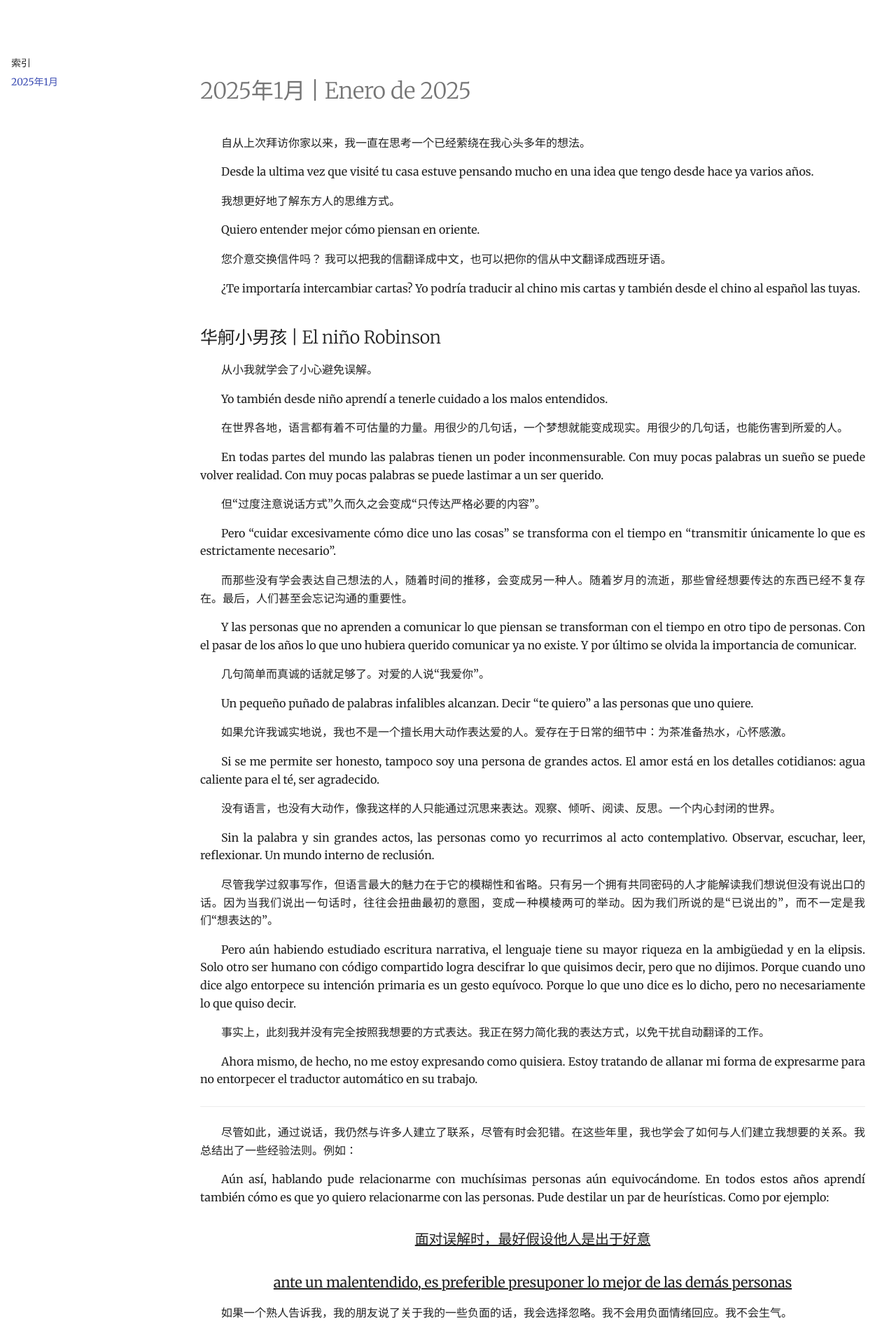
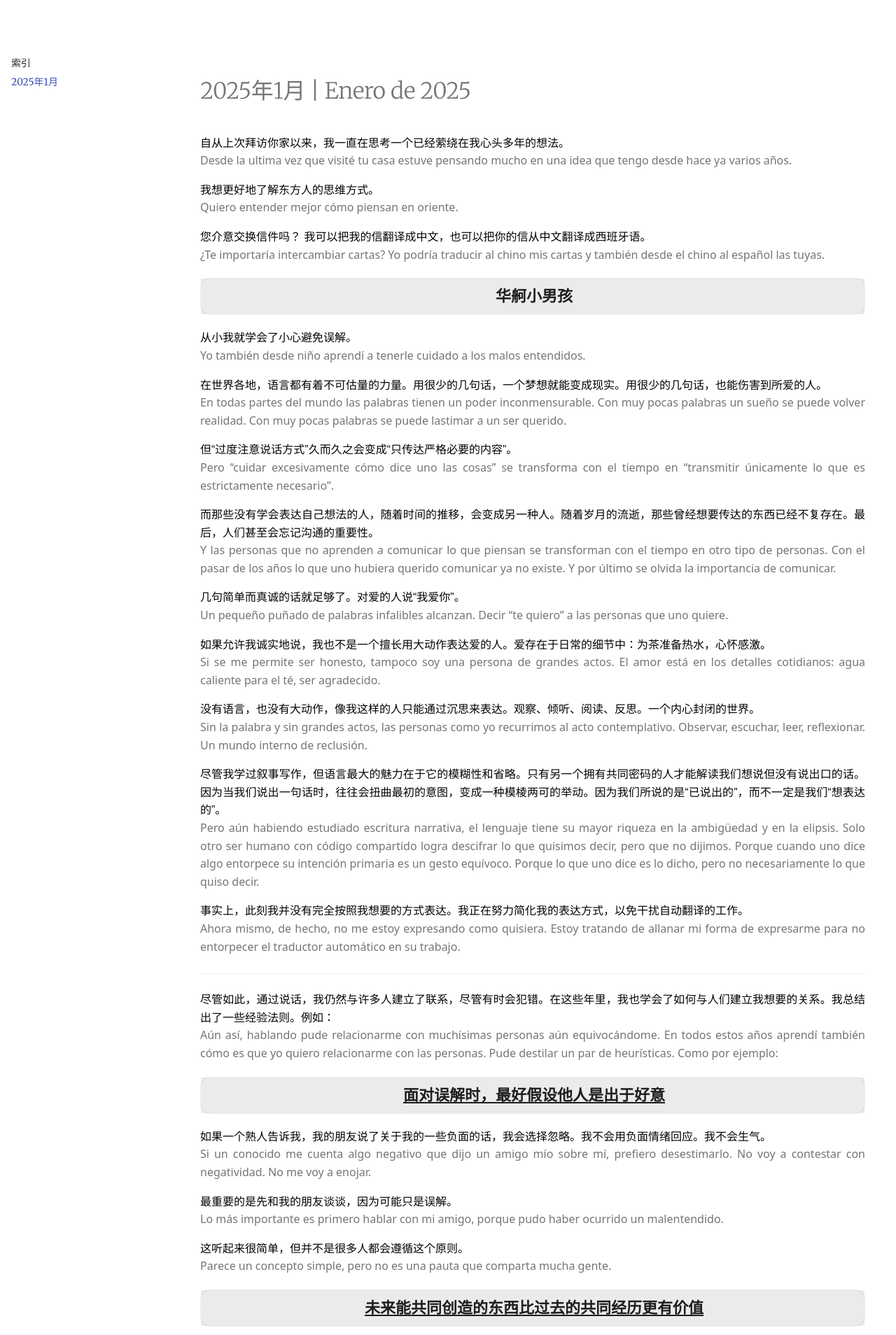
Before and after one commit to junon-txt/fang-huizhen, an MkDocs documentation site: the page built from pages/00.md, in a window 1280 px wide. Shown: the top 1908 px of the page at 70% size. Built offline with MkDocs 1.6.1 and Material for MkDocs 9.7.7, drawn with Linux system fonts in a browser that asks for light colours; some of the changed text lies outside the part shown.

Commit message:
+ added translation subs formatting

```diff
--- a/mkdocs.yml
+++ b/mkdocs.yml
@@ -30,4 +30,9 @@ extra:
   generator: false
 
 markdown_extensions:
+  - pymdownx.superfences
+  - pymdownx.inlinehilite
   - attr_list
+  - admonition
+  - pymdownx.details
+  - pymdownx.superfences
--- a/pages/00.md
+++ b/pages/00.md
@@ -1,278 +1,409 @@
 # 2025年1月 | Enero de 2025
 
 自从上次拜访你家以来，我一直在思考一个已经萦绕在我心头多年的想法。
+{: .zh}
 
 Desde la ultima vez que visité tu casa estuve pensando mucho en una idea que tengo desde hace ya varios años.
+{: .es}
 
 我想更好地了解东方人的思维方式。
+{: .zh}
 
 Quiero entender mejor cómo piensan en oriente.
+{: .es}
 
 您介意交换信件吗？ 我可以把我的信翻译成中文，也可以把你的信从中文翻译成西班牙语。
+{: .zh}
 
 ¿Te importaría intercambiar cartas? Yo  podría traducir al chino mis cartas y también desde el chino al español las tuyas.
+{: .es}
 
-## 华舸小男孩 | El niño Robinson
+??? note "华舸小男孩"
+    El niño Robinson
 
 从小我就学会了小心避免误解。
+{: .zh}
 
 Yo también desde niño aprendí a tenerle cuidado a los malos entendidos.
+{: .es}
 
 在世界各地，语言都有着不可估量的力量。用很少的几句话，一个梦想就能变成现实。用很少的几句话，也能伤害到所爱的人。
+{: .zh}
 
 En todas partes del mundo las palabras tienen un poder inconmensurable. Con muy pocas palabras un sueño se puede volver realidad. Con muy pocas palabras se puede lastimar a un ser querido.
+{: .es}
 
 但“过度注意说话方式”久而久之会变成“只传达严格必要的内容”。
+{: .zh}
 
 Pero “cuidar excesivamente cómo dice uno las cosas” se transforma con el tiempo en “transmitir únicamente lo que es estrictamente necesario”.
+{: .es}
 
 而那些没有学会表达自己想法的人，随着时间的推移，会变成另一种人。随着岁月的流逝，那些曾经想要传达的东西已经不复存在。最后，人们甚至会忘记沟通的重要性。
+{: .zh}
 
 Y las personas que no aprenden a comunicar lo que piensan se transforman con el tiempo en otro tipo de personas. Con el pasar de los años lo que uno hubiera querido comunicar ya no existe. Y por último se olvida la importancia de comunicar.
+{: .es}
 
 几句简单而真诚的话就足够了。对爱的人说“我爱你”。
+{: .zh}
 
 Un pequeño puñado de palabras infalibles alcanzan. Decir “te quiero” a las personas que uno quiere.
+{: .es}
 
 如果允许我诚实地说，我也不是一个擅长用大动作表达爱的人。爱存在于日常的细节中：为茶准备热水，心怀感激。
+{: .zh}
 
 Si se me permite ser honesto, tampoco soy una persona de grandes actos. El amor está en los detalles cotidianos: agua caliente para el té, ser agradecido.
+{: .es}
 
 没有语言，也没有大动作，像我这样的人只能通过沉思来表达。观察、倾听、阅读、反思。一个内心封闭的世界。
+{: .zh}
 
 Sin la palabra y sin grandes actos, las personas como yo recurrimos al acto contemplativo. Observar, escuchar, leer, reflexionar. Un mundo interno de reclusión.
+{: .es}
 
 尽管我学过叙事写作，但语言最大的魅力在于它的模糊性和省略。只有另一个拥有共同密码的人才能解读我们想说但没有说出口的话。因为当我们说出一句话时，往往会扭曲最初的意图，变成一种模棱两可的举动。因为我们所说的是“已说出的”，而不一定是我们“想表达的”。
+{: .zh}
 
 Pero aún habiendo estudiado escritura narrativa, el lenguaje tiene su mayor riqueza en la ambigüedad y en la elipsis. Solo otro ser humano con código compartido logra descifrar lo que quisimos decir, pero que no dijimos. Porque cuando uno dice algo entorpece su intención primaria es un gesto equívoco. Porque lo que uno dice es lo dicho, pero no necesariamente lo que quiso decir.
+{: .es}
 
 事实上，此刻我并没有完全按照我想要的方式表达。我正在努力简化我的表达方式，以免干扰自动翻译的工作。
+{: .zh}
 
 Ahora mismo, de hecho, no me estoy expresando como quisiera. Estoy tratando de allanar mi forma de expresarme para no entorpecer el traductor automático en su trabajo.
+{: .es}
 
 <hr />
 
 尽管如此，通过说话，我仍然与许多人建立了联系，尽管有时会犯错。在这些年里，我也学会了如何与人们建立我想要的关系。我总结出了一些经验法则。例如：
+{: .zh}
 
 Aún así, hablando pude relacionarme con muchísimas personas aún equivocándome. En todos estos años aprendí también cómo es que yo quiero relacionarme con las personas. Pude destilar un par de heurísticas. Como por ejemplo:
+{: .es}
 
-### <center><u>面对误解时，最好假设他人是出于好意</u></center>
-
-### <center><u>ante un malentendido, es preferible presuponer lo mejor de las demás personas</u></center>
+??? note "<u>面对误解时，最好假设他人是出于好意</u>"
+    <u>ante un malentendido, es preferible presuponer lo mejor de las demás personas</u>
 
 如果一个熟人告诉我，我的朋友说了关于我的一些负面的话，我会选择忽略。我不会用负面情绪回应。我不会生气。
+{: .zh}
 
 Si un conocido me cuenta algo negativo que dijo un amigo mío sobre mí, prefiero desestimarlo. No voy a contestar con negatividad. No me voy a enojar.
+{: .es}
 
 最重要的是先和我的朋友谈谈，因为可能只是误解。
+{: .zh}
 
 Lo más importante es primero hablar con mi amigo, porque pudo haber ocurrido un malentendido.
+{: .es}
 
 这听起来很简单，但并不是很多人都会遵循这个原则。
+{: .zh}
 
 Parece un concepto simple, pero no es una pauta que comparta mucha gente.
+{: .es}
 
-### <center><u>未来能共同创造的东西比过去的共同经历更有价值</u></center>
 
-### <center><u>tiene más valor lo que uno puede construir en el futuro que el pasado compartido</u></center>
+??? note "<center><u>未来能共同创造的东西比过去的共同经历更有价值</u></center>"
+    <center><u>tiene más valor lo que uno puede construir en el futuro que el pasado compartido</u></center>
 
 我们的社会似乎更看重长久的友谊，童年的朋友。但我们也常常与那些最终给我们带来伤害的人建立长期的关系。
+{: .zh}
 
 Nuestra sociedad parece preferir las amistades largas, los amigos de la infancia. Pero también a menudo construimos largas relaciones con personas que terminan por hacernos mucho daño.
+{: .es}
 
 当我评估我的友谊时，我不会根据我们已经共同度过的时间来衡量它们的价值。我会根据我们未来能共同创造的东西来评估友谊的价值。当然，一个有着良好历史记录的人比一个陌生人更有可能在未来有更大的潜力。
+{: .zh}
 
 Cuando evalúo mis amistades, no estimo su valor por el tiempo que ya hayamos compartido. Estimo el valor de mis amistades en cuánto más podamos construir en conjunto en el futuro. Por supuesto que una persona con un buen historial conlleva un potencial mucho mayor a futuro que un desconocido.
+{: .es}
 
 这种关于人际关系的思考方式改变了我的交往方式。一方面，我不再那么害怕失去朋友，因为只有那些在未来陪伴我的人才重要。另一方面，我也不再那么害怕被误解。
+{: .zh}
 
 Esta forma de pensar respecto de mis relaciones interpersonales cambió mi manera de relacionarme. Por un lado, temo menos perder un amigo, porque solo importan quienes me acompañen en el futuro. Por otro lado, tengo menos miedo de ser malinterpretado.
+{: .es}
 
 <hr />
 
 正是基于这种哲学，我决定给你写这封信。
+{: .zh}
 
 Con esta misma filosofía es que decidí escribirte.
+{: .es}
 
 如果我想传达的意思在翻译中丢失了，我希望你能首先假设这是一个误解。
+{: .zh}
 
 Si el significado de lo que quiero contarte se pierde en la traducción, espero que puedas presuponer primero que se trata de un malentendido.
+{: .es}
 
 如果通过这种方式写信能让我更了解你，我宁愿与一个可能会惹恼我、让我生气或让我心碎的姑姑一起构建未来。我宁愿与一个能与我分享未来的姑姑在一起，而不是那个因为语言差异而疏远的姑姑。
+{: .zh}
 
 Si escribiéndonos de esta manera puedo conocerte más, prefiero construir un futuro con una tía que pueda molestarme, que me haga enojar o que me rompa el corazón. Prefiero una tía con la que compartir el futuro que la tía que tanto conozco y está lejana por la diferencia idiomática.
+{: .es}
 
 当然，正如我之前所说，我不认为在线翻译会把“我爱你”这几个字变成无法辨认的东西。
+{: .zh}
 
 Por supuesto, y como dije antes, dudo que un traductor online pueda transformar las palabras "te quiero" en algo irreconocible.
+{: .es}
 
 尽管我们之间可能存在分歧，无论是政治观点、对未来的期望，还是如果你是我母亲可能会批评我的事情，我想让你知道：“你是我的家人，我爱你。”
+{: .zh}
 
 A pesar de las diferencias que podamos tener, de las distintas opioniones políticas, de la expectativa que tengas para el futuro, de las cosas que me hubieras criticado si fueras mi madre, quiero que sepas: "sos mi familia y te quiero".
+{: .es}
 
 <hr />
 
 尽管我的经济状况不错，但生活对我来说并不因此变得简单。像与家人交谈这样简单的事情，如果没有中文，就变得无比复杂。
+{: .zh}
 
 Aunque tengo un buen pasar económico, la vida no es menos compleja para mí. Algo tan simple como hablar con mi familia resulta infinitamente complicado sin el idioma chino.
+{: .es}
 
 虽然我后悔没有早点学习中文，但责备自己或寻找替罪羊都没有意义。
+{: .zh}
 
 Y aunque me arrepiento de no haberlo aprendido antes, no tiene sentido castigarme ni buscar culpables.
+{: .es}
 
 如今，我仍然需要把时间分配在工作和完成大学学业之间。剩下的时间很少，留给我的伴侣、家人和朋友。
+{: .zh}
 
 Al día de hoy, aún tengo que dividir mis días entre el trabajo y terminar mi carrera universitaria. Quedan unas pocas horas para mi pareja, mi familia y mis amigos.
+{: .es}
 
 如果早知道工作和完成学业并不直接与幸福相关，我可能会更晚才开始我的学业。
+{: .zh}
 
 Si hubiera sabido que tener trabajo y completar estudios no están directamente relacionados con la felicidad, quizás hubiera retrasado aún más mis estudios.
+{: .es}
 
 2016年，我在大学语言中心（CUI）学习中文，同时全职工作并攻读创意写作学位。在完成第一级课程后，我请了一位私人教师每周来我家两次。由于工作和学业的原因，我无法继续学习中文。2017年，我第一次去了中国。那是一次令人难以置信的旅行，让我非常开心。但这次旅行的初衷却让我感到悲伤。
+{: .zh}
 
 En el año 2016 estudié chino en el Centro Universitario de Idiomas (CUI) mientras trabajaba a tiempo completo y estudiaba una carrera de escritura creativa. Después de terminar el primer nivel, pagué un profesor particular para que viniera a casa dos veces por semana. Por culpa del trabajo y la facultad no pude mantener mis estudios de chino. En 2017 viajé por primera vez a China. Fue un viaje increíble y que me hizo muy feliz. Pero el objetivo original del viaje es algo que me llena de tristeza.
+{: .es}
 
 2019年，我再次尝试学习中文。一位中国朋友，她的家人也来自上海，她亲自给我上了在线课程。再一次，由于学业和我主动辞去工作以便照顾父亲，我无法继续学习中文。
+{: .zh}
 
 En 2019 volví a intentarlo. Una amiga china, también con familia de Shanghai, me dio clases de forma virtual. Una vez más, por la facultad y porque interrumpí mi trabajo para cuidar a mi papá no pude continuar mis estudios de chino.
+{: .es}
 
 2020年，我意识到我对学习中文的渴望越来越强烈，但同时也越来越弱。所有那些我想对父亲说的话，无论是好是坏，我再也无法对他说出口了。
+{: .zh}
 
 En 2020 entendí que mi deseo de estudiar chino era cada vez mayor, pero a la vez cada vez menor. Todas las cosas que hubiera querido decirle a mi papá, las buenas y las malas, no se las iba a poder decir nunca más.
+{: .es}
 
 生活是不可预测的。生活没有明确的规则。
+{: .zh}
 
 La vida es impredecible. La vida no tiene reglas claras.
+{: .es}
 
 <hr />
 
-### 我是一个天生焦虑的人
-
-### Soy una persona ansiosa por naturaleza
+??? note "我是一个天生焦虑的人"
+    Soy una persona ansiosa por naturaleza
 
 有明确规则的环境对我来说是理想的。这就是为什么我一直喜欢游戏。
+{: .zh}
 
 Los entornos con reglas claras son ideales para mí. Por eso siempre me encantaron los juegos.
+{: .es}
 
 你在我五六岁的时候送了我一台GameBoy Color。小学时的一个朋友给了我一个《精灵宝可梦》的游戏，我至今还保留着。在游戏中的151只宝可梦中，每个玩家可以使用6只组成队伍。目标几乎总是战斗。先击败对方6只宝可梦的人获胜。每只宝可梦都有不同的特性。大多数玩家会收集他们最喜欢的宝可梦，探索地图，完成游戏的故事。而我想收集所有的151只宝可梦，同时也想赢得每一场战斗。
+{: .zh}
 
 Me regalaste un GameBoy Color cuando yo tenía apenas cinco o seis años. Un amigo de la primaria me dio una vez un juego de Pokemon que aún conservo. De los 151 Pokemon del juego cada jugador puede usar 6 en su equipo. El objetivo casi siempre es luchar. El que derrota los 6 pokemon del enemigo primero gana. Los pokemones tienen cada uno diferentes cualidades. La mayoría consigue a sus pokemones favoritos, recorre el mapa, termina de jugar la historia del juego. Yo quise juntar todos los 151 pokemones, pero también jugaba a ganarle a todos.
+{: .es}
 
 在《精灵宝可梦》中，尽管每个人都可以以不同的方式玩，但规则是明确的。很容易进行实验，改变这个或那个变量。如果我赢得了一场战斗，说明我走在了正确的道路上。如果我惨败，我必须重新尝试或做出更多改变。
+{: .zh}
 
 En Pokemon, aunque todos podamos jugarlo de formas diferentes, las reglas son claras. Es muy fácil realizar un experimento, cambiar esta variable o esta otra. Si pude ganar una batalla, estoy yendo en el camino correcto. Si perdí terriblemente, debo volver a intentar o debo hacer más cambios.
+{: .es}
 
 大多数阿根廷人都喜欢足球，但在我们家，我们从未看过一场比赛。在中学时，我每周打大约十个小时的篮球。在那十个小时中，至少有六个小时我仅仅是在练习投篮。如果球进了，说明我做对了什么。如果球弹出去，说明我做错了什么。
+{: .zh}
 
 A la mayoría de los argentinos les gusta el futbol, pero en mi casa nunca vimos un partido. Durante la secundaria jugaba alrededor de diez horas a la semana al basket. De esas diez horas al menos 6 yo las pasaba únicamente lanzando al aro. Si la pelota entra en el aro, algo hice bien. Si la pelota rebota y se va fuera, algo hice mal.
+{: .es}
 
 直到今天，我最喜欢的爱好之一仍然是玩像《游戏王》这样的卡牌游戏。
+{: .zh}
 
 Uno de mis hobbies favoritos hasta el día de hoy es jugar juegos de cartas como `Yu-gi-oh!`.
+{: .es}
+
 但只有在游戏中，规则才是明确的。
+{: .zh}
 
 Pero solo en los juegos las reglas suelen ser claras.
+{: .es}
 
 爱情呢？如果一个人单身并坠入爱河，他可以有一百个好的举动，但不能期待对方回报任何一个。
+{: .zh}
 
 ¿Qué hay del amor? Si uno está soltero y se enamora, puede tener cien buenos gestos y no puede esperar que le devuelvan ni uno.
+{: .es}
 
 健康呢？即使把身体照顾得像一座寺庙，生活也可能是不公平的。
+{: .zh}
 
 ¿Qué hay de la salud? Aún cuidando el cuerpo como un templo la vida puede ser injusta.
+{: .es}
 
-### 我不再是个孩子
-
-### Ya no soy un niño
+??? note "我不再是个孩子"
+    Ya no soy un niño
 
 尽管我为自己的中文学习找了一些尴尬的借口，但还有一些真相我至今仍然害怕承认。
+{: .zh}
 
 Aunque me haya excusado vergonzosamente respecto a mis estudios con el chino, aún quedan verdades me aterra confesar.
+{: .es}
 
 我不再是个孩子了。
+{: .zh}
 
 Ya no soy un niño.
+{: .es}
 
 据说孩子的大脑更具可塑性，因此他们更容易学习。当一个人是孩子时，他唯一的责任就是学习。我们不能否认这个事实。对孩子们来说，规则总是明确的。
+{: .zh}
 
 Se dice que los niños tienen más plasticidad cerebral y por eso son mejores para aprender. Cuando uno es niño su única responsabilidad es aprender. No podemos desestimar esa verdad. Las reglas siempre son claras para los niños.
+{: .es}
 
 - 你必须完成学业。
+{: .zh}
 - Tienes que cumplir con tus estudios.
+{: .es}
 - 一旦你完成了学年，你就完成了这一年的学习任务。
+{: .zh}
 - Una vez que termines el año lectivo, has completado los estudios que correspondían a este año.
+{: .es}
 - 完成学年是好事。
+{: .zh}
 - Completar el año es algo bueno.
+{: .es}
 - 没有通过一门科目是坏事。
+{: .zh}
 - No aprobar una materia es algo malo.
+{: .es}
 - 下一年的学习会比前一年更难一些。
+{: .zh}
 - Los estudios del año siguiente serán un poco más difíciles que los anteriores.
+{: .es}
 
 对孩子来说，学习是容易的，因为这是一个为他们设计好规则的游乐场。
+{: .zh}
 
 Para un niño es fácil aprender porque es un patio de juegos en el que han pensado las reglas por él.
+{: .es}
 
 当一个人成年后，事情就不那么明确了。
+{: .zh}
 
 Cuando uno es adulto, no es tan claro.
+{: .es}
 
 什么更重要？是花时间陪伴家人还是找一份好工作？是学习中文还是完成工作职责？是专注于职业成功还是组建家庭并拥有孩子？是工作还是挂掉大学的一门课？
+{: .zh}
 
 ¿Qué es más importante? ¿Pasar tiempo en familia o conseguir un buen trabajo? ¿Estudiar chino o cumplir con mis obligaciones del trabajo? ¿Concentrarme en alcanzar el éxito laboral o formar una familia y tener hijos? ¿Trabajar o reprobar una asignatura en la universidad?
+{: .es}
 
 我与孩子们有两点不同：
+{: .zh}
 
 Hay dos diferencias que tengo con un niño:
+{: .es}
 
 - 孩子有更多的时间。如果他每天有一小时空闲，而我也有一小时，至少他还有二十年才能达到我的年龄。
+{: .zh}
 - Un niño tiene más tiempo. Si tiene libre una hora al día y yo también, al menos aún le faltan veinte años para tener mi edad.
+{: .es}
 - 孩子不知道什么是焦虑。在某个时刻，我的性格变得扭曲了。
+{: .zh}
 - Un niño no conoce lo que es la ansiedad. En algún momento del camino mi caracter se torció.
+{: .es}
 
 当我谈到焦虑时，我并不是指不耐烦。我是一个耐心且平静的人。
+{: .zh}
 
 Cuando hablo de ansiedad no me refiero a impaciencia. Soy una persona paciente y tranquila.
+{: .es}
 
 因为我周围的人都对我寄予厚望，这种期望不知不觉地渗透进了我的个性中。但它并没有成为自信的动力。
+{: .zh}
 
 Como a mi alrededor todos esperaron siempre grandes cosas de mí un poco de esa expectativa se filtró y pasó a formar parte de mi personalidad. Pero no como un motor de confianza.
+{: .es}
 
 我的自尊心并不强。
+{: .zh}
 
 Yo no tengo muy alto auto estima.
+{: .es}
 
 也许是因为我不太愿意分享我内心最深处的想法。
+{: .zh}
 
 Quizás es porque no comparto demasiado el núcleo de mi identidad: mis pensamientos más internos.
+{: .es}
 
 也许是因为长期以来我一直追求明确的世界规则，但这些规则并不适合我。
+{: .zh}
 
 Quizás es porque por mucho tiempo perseguí reglas claras del mundo, pero que no eran para mí.
+{: .es}
 
 对我父亲来说，似乎最重要的是金钱，但我是一个节俭的人，不喜欢奢侈。
+{: .zh}
 
 Para mí padre parecía que lo más importante era el dinero, pero yo soy una persona austera y reniego de los lujos.
+{: .es}
 
 但我是一个简单的人。在这些年里，我不仅学会了如何与朋友相处，还学会了什么对我来说更重要。
+{: .zh}
 
 Pero yo soy un hombre simple. No solo aprendí cómo relacionarme con mis amigos en estos años. También aprendí qué es más importante para mí.
+{: .es}
 
 学习中文很重要。不管它是不是我的首要任务。这是我想做的事情。
+{: .zh}
 
 Estudiar chino es importante. No importa si no es la prioridad número uno o la número dos. Es algo que quiero hacer.
+{: .es}
 
 如果我能从小就和他讨论这些话题，反抗他并解释我在生活中追求的是其他东西：与聪明善良的人为伍，读好书，培养我的智慧，思考所有人的福祉，我会更快乐。
+{: .zh}
 
 Hubiera sido mucho más feliz si ya desde chico hubiera podido discutir con él sobre estos temas, rebelarme y explicarle que en la vida busco otras cosas: rodearme de gente inteligente y de buen corazón, leer buenos libros, cultivar mi intelecto, pensar en el bienestar de todos.
+{: .es}
 
 但我不再是个孩子了。
+{: .zh}
 
 Pero ya no soy un niño.
+{: .es}
 
 我不需要向他汇报或证明我正在朝着他为我准备的方向前进。
+{: .zh}
 
 No tengo que rendirle cuentas ni mostrarle que progreso en la dirección que han preparado para mí.
+{: .es}
 
 我不再是个孩子了，我的愿望是学习中文。
+{: .zh}
 
 Ya no soy un niño y mi deseo es aprender chino.
+{: .es}
--- a/pages/styles/letter.css
+++ b/pages/styles/letter.css
@@ -28,7 +28,6 @@
 /* 📜 Add Indents for a Book Feel */
 p {
     text-align: justify;
-    text-indent: 30px;
 }
 
 /* 📌 Center Images */
@@ -42,57 +41,43 @@ a:hover {
     text-decoration: underline;
 }
 
-
-.chatbox {
-    background-color: rgba(0, 0, 0, 0.685);
-    border: 2px solid #4A4A4A;
-    border-radius: 5px;
-    padding: 10px;
-    font-size: 16px;
-    color: #FFFFFF;
-    box-shadow: 0 0 10px rgba(0, 0, 0, 0.5);
+.zh {
+    color: #040404;
+    font-family: "Noto Sans SC", sans-serif;
+    margin-bottom: 0.0em !important;
 }
 
-.message {
-    margin-bottom: 3px;
-    line-height: 1.4;
-    font-family: 'Noto Sans Traditional Chinese';
+.es {
+    color: #757575;
+    font-family: "Noto Sans", sans-serif;
+    margin-top: 0em;
+    margin-bottom: 1em;
 }
 
-.system-message {
-    color: #FFD700;
+.md-typeset details {
+    box-shadow: none;
+    border-radius: 15px !important;
+    border-color: #04040413 !important;
+    text-align: center;
+
 }
 
-.chat-message {
-    color: #FFFFFF;
+.md-typeset details summary {
+    background-color: #00000014 !important;
+    font-size: 1.1rem;
+    text-align: center;
 }
 
-.private-message {
-    color: #FF69B4;
+.md-typeset details p {
+    color: #757575;
+    font-family: "Noto Sans", sans-serif;
+    font-size: 0.7rem;
+    text-align: center;
+    margin: 0 !important;
+    padding: 0 !important;
 }
 
-.party-message {
-    color: #00FF00;
+.md-typeset details ::before,
+.md-typeset details ::after{
+    display: none !important;
 }
-
-.clan-message {
-    color: #00BFFF;
-}
-
-.shout-message {
-    color: #FF4500;
-}
-
-.trade-message {
-    color: #FFA500;
-}
-
-.alliance-message {
-    color: #e9f360de;
-}
-
-.timestamp {
-    color: #A9A9A9;
-    font-size: 10px;
-    margin-right: 5px;
-}
```
